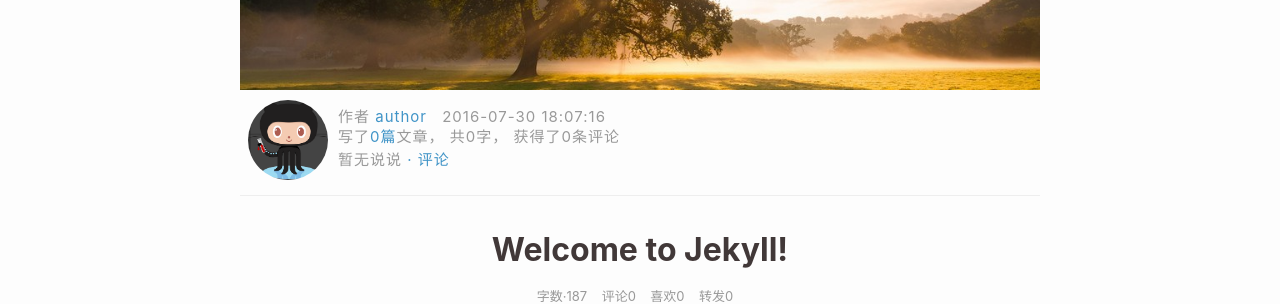
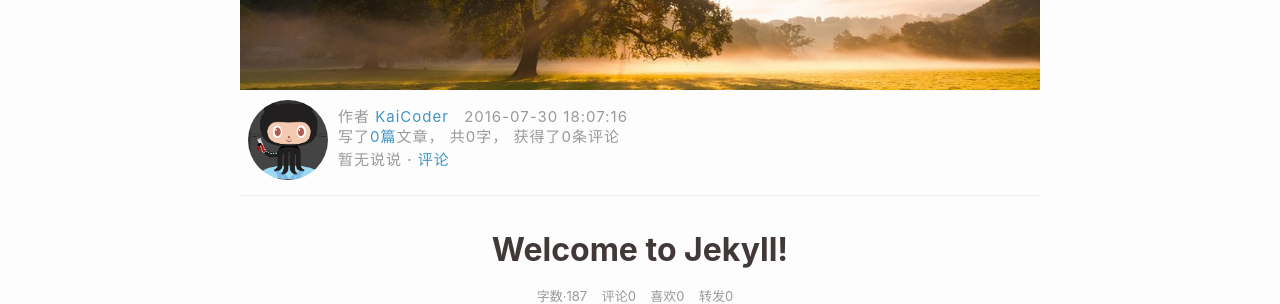
Before and after one commit to KaiCoder/KaiCoder.github.io, a Jekyll site: the page built from _posts/jekyll/2016-07-30-welcome-to-jekyll.markdown, in a window 1280 px wide. Shown: the part 210-514 px from the top of the page. Built offline with Jekyll 4.4.1, drawn with Linux system fonts in a browser that asks for light colours; nearby versions of some CDN libraries; comment, search, counter and statistics services are not loaded.

Commit message:
Update _config.yml

```diff
--- a/_config.yml
+++ b/_config.yml
@@ -1,7 +1,7 @@
 # Site settings
 title: KaiCoder
-author: author
-email:
+author: KaiCoder
+email: dingkai0422@126.com
 description: > # this means to ignore newlines until "baseurl:"
   Write an awesome description for your new site here. You can edit this
   line in _config.yml. It will appear in your document head meta (for
```
